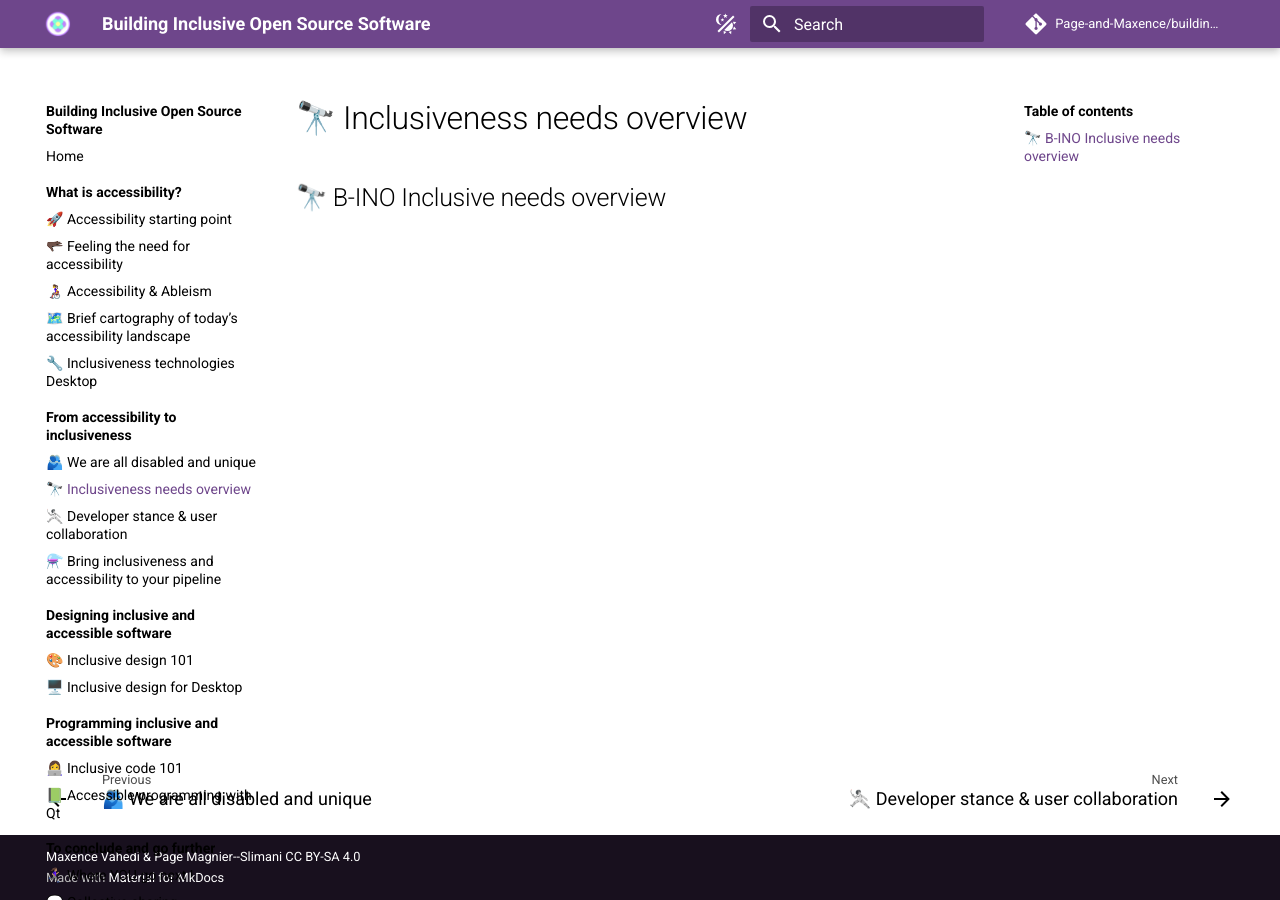
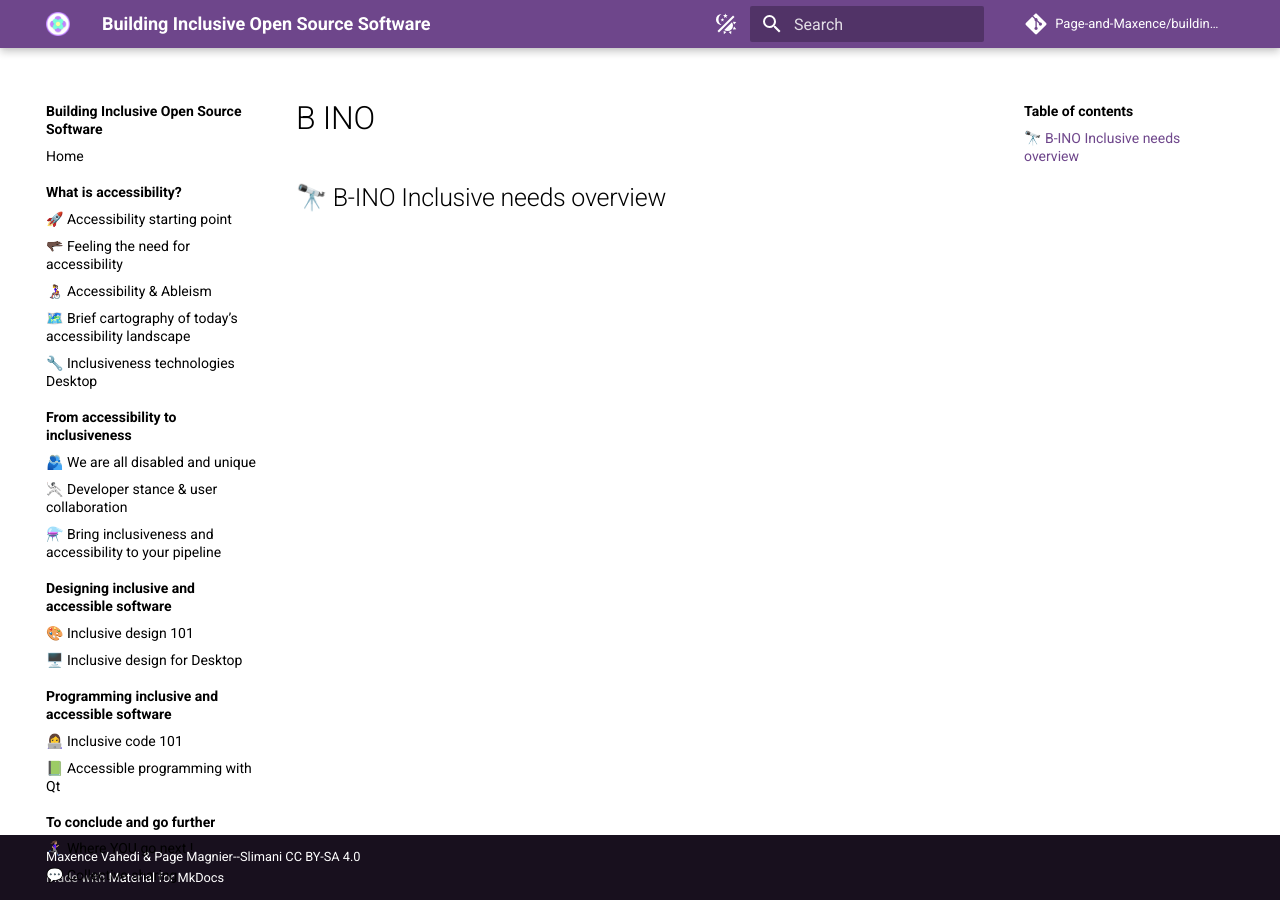
Before and after one commit to savoirfairelinux/building-inclusive-open-source-software, an MkDocs documentation site: the page built from docs/B-INO.md, in a window 1280 px wide. Built offline with MkDocs 1.6.1 and Material for MkDocs 9.7.7, drawn with Linux system fonts in a browser that asks for light colours; comment, search, counter and statistics services are not loaded.

Commit message:
SITE: temporarily deindex B-INO

```diff
--- a/mkdocs.yml
+++ b/mkdocs.yml
@@ -48,7 +48,7 @@ nav:
   - From accessibility to inclusiveness:
     - 🫂 We are all disabled and unique: B-WDU.md
     #- 🏛️ Why does FOSS struggle with inclusiveness?:
-    - 🔭 Inclusiveness needs overview: B-INO.md
+    #- 🔭 Inclusiveness needs overview: B-INO.md
     - 🤺 Developer stance & user collaboration: B-DSU.md
     - ⚗️ Bring inclusiveness and accessibility to your pipeline: B-IAP.md
   - Designing inclusive and accessible software:
```
